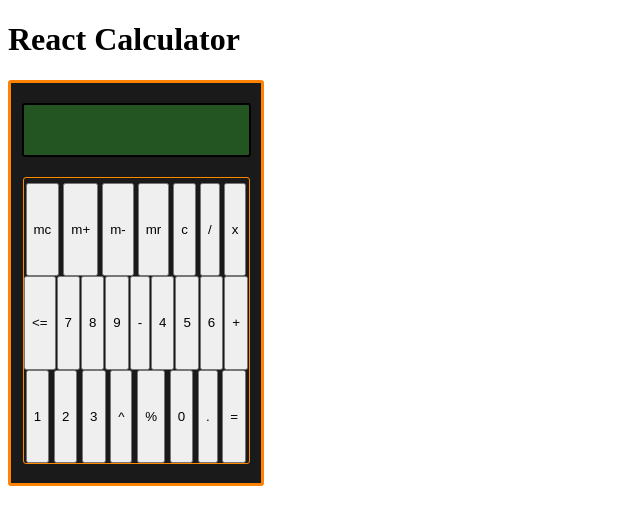
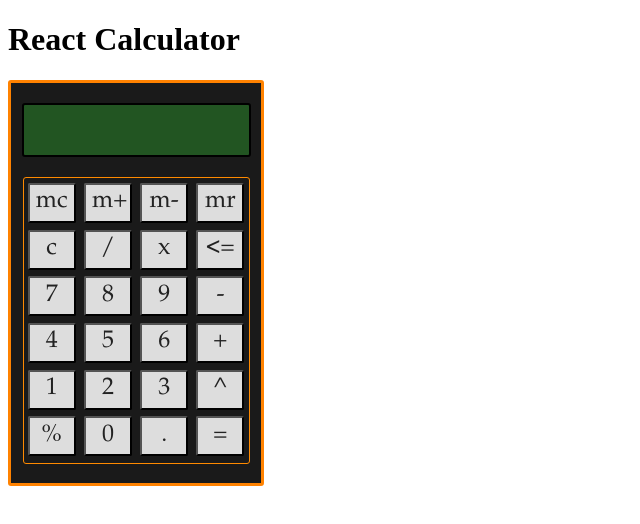
Before and after one commit to lyndonpanton/react-calculator, a React (Create React App) app: page / in a window 1280 px wide. Shown: the top 524 px of the page, without its empty margins (0-640 px from the left). Built offline with nearby package versions, Linux system fonts and the light colour scheme.

Commit message:
styled buttons

```diff
--- a/src/components/Button.js
+++ b/src/components/Button.js
@@ -3,8 +3,18 @@ import React from "react";
 const Button = (props) => {
 	const { buttonKey, icon, handleClick } = props;
 
+	const buttonStyling = {
+		borderRadius: "2px",
+		width: "48px",
+		height: "40px",
+		backgroundColor: "#DDDDDD",
+		fontFamily: "Book Antiqua, Palatino, Palatino Linotype, Palatino LT STD, Georgia, serif",
+		fontSize: "1.5em",
+		color: "#222222"
+	};
+
 	return (
-		<button key={buttonKey} onChange={handleClick}>{icon}</button>
+		<button key={buttonKey} style={buttonStyling} onChange={handleClick}>{icon}</button>
 	);
 };
 
```
